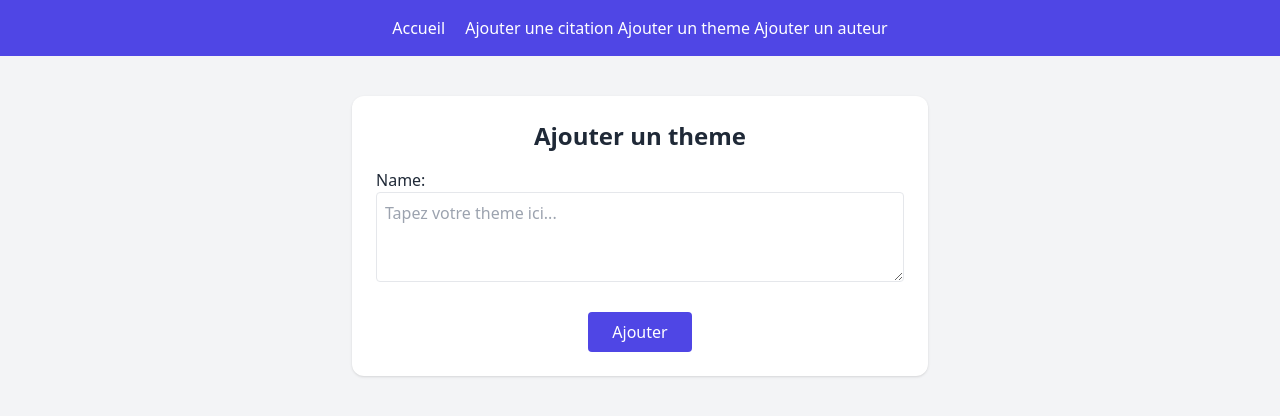
After one commit to rajaonera/citation-generator, a Django app: page /ajouter/theme in a window 1280 px wide. The commit adds this page. Shown: the top 416 px of the page. Run offline with Django 5.2, Linux system fonts and the light colour scheme; some libraries are stand-ins or nearby versions.

Commit message:
CRUD - auteur - theme - citation

```diff
--- /dev/null
+++ b/citations/forms.py
@@ -0,0 +1,40 @@
+from django import forms
+from .models import Citation,Auteur,Theme
+
+class CitationForm(forms.ModelForm):
+    class Meta:
+        model = Citation
+        fields = ['auteur', 'theme', 'citation']
+        widgets = {
+            'citation': forms.Textarea(attrs={
+                'class': 'w-full p-2 border rounded',
+                'rows': 3,
+                'placeholder': 'Tapez votre citation ici...'
+            }),
+            'auteur': forms.Select(attrs={'class': 'w-full p-2 border rounded'}),
+            'theme': forms.Select(attrs={'class': 'w-full p-2 border rounded'}),
+        }
+
+class AuteurForm(forms.ModelForm):
+    class Meta:
+        model = Auteur
+        fields = ['nom']
+        widgets = {
+            'nom': forms.Textarea(attrs={
+                'class': 'w-full p-2 border rounded',
+                'rows': 3,
+                'placeholder': 'Tapez votre nom ici...'
+            }),
+        }
+
+class ThemeForm(forms.ModelForm):
+    class Meta:
+        model = Theme
+        fields = ['name']
+        widgets = {
+            'name': forms.Textarea(attrs={
+                'class': 'w-full p-2 border rounded',
+                'rows': 3,
+                'placeholder': 'Tapez votre theme ici...'
+            }),
+        }
--- /dev/null
+++ b/citations/templates/citations/ajouter_theme.html
@@ -0,0 +1,19 @@
+{% extends "citations/base.html" %}
+
+{% block content %}
+<div class="max-w-xl mx-auto mt-10 bg-white p-6 rounded-xl shadow">
+  <h2 class="text-2xl font-bold mb-4 text-center">Ajouter un theme</h2>
+
+  <form method="post">
+    {% csrf_token %}
+    <div class="space-y-4">
+      {{ form.as_p }}
+    </div>
+    <div class="text-center mt-6">
+      <button type="submit" class="bg-indigo-600 text-white px-6 py-2 rounded hover:bg-indigo-700 transition">
+        Ajouter
+      </button>
+    </div>
+  </form>
+</div>
+{% endblock %}
--- a/citations/templates/citations/aleatoire.html
+++ b/citations/templates/citations/aleatoire.html
@@ -1,4 +1,4 @@
-{% extends "base.html" %}
+{% extends "citations/base.html" %}
 
 {% block content %}
   <div style="text-align:center; margin-top: 50px;">
--- a/citations/templates/citations/base.html
+++ b/citations/templates/citations/base.html
@@ -5,7 +5,16 @@
   <title>Générateur de Citations</title>
   <script src="https://cdn.tailwindcss.com"></script>
 </head>
+<header>
+  <nav class="bg-indigo-600 text-white p-4 text-center">
+  <a href="{% url 'citation_aleatoire' %}" class="mr-4 hover:underline">Accueil</a>
+  <a href="{% url 'ajouter_citation' %}" class="hover:underline">Ajouter une citation</a>
+  <a href="{% url 'ajouter_theme' %}" class="hover:underline">Ajouter un theme</a>
+  <a href="{% url 'ajouter_auteur' %}" class="hover:underline">Ajouter un auteur</a>
+</nav>
+</header>
 <body class="bg-gray-100 text-gray-800">
+
   {% block content %}{% endblock %}
 </body>
 </html>
--- a/citations/urls.py
+++ b/citations/urls.py
@@ -1,6 +1,9 @@
 from django.urls import path
-from .views import citation_aleatoire
+from .views import citation_aleatoire,ajouter_citation,ajouter_theme,ajouter_auteur
 
 urlpatterns = [
     path('', citation_aleatoire, name='citation_aleatoire'),
+    path('ajouter/citation', ajouter_citation, name='ajouter_citation'),
+    path('ajouter/theme', ajouter_theme, name='ajouter_theme'),
+    path('ajouter/auteur', ajouter_auteur, name='ajouter_auteur'),
 ]
--- a/citations/views.py
+++ b/citations/views.py
@@ -1,8 +1,42 @@
 import random
 from django.shortcuts import render
 from .models import Citation
+from .forms import CitationForm,ThemeForm,AuteurForm
 
 def citation_aleatoire(request):
     citations = Citation.objects.all()
     citation = random.choice(citations) if citations else None
     return render(request, 'citations/aleatoire.html', {'citation': citation})
+
+def ajouter_citation(request):
+    if request.method == 'POST':
+        form = CitationForm(request.POST)
+        if form.is_valid():
+            form.save()
+            return redirect('citation_aleatoire')  # ou une page de confirmation
+    else:
+        form = CitationForm()
+
+    return render(request, 'citations/ajouter_citation.html', {'form': form})
+
+def ajouter_theme(request):
+    if request.method == 'POST':
+        form = ThemeForm(request.POST)
+        if form.is_valid():
+            form.save()
+            return redirect('citation_aleatoire')  # ou une page de confirmation
+    else:
+        form = ThemeForm()
+
+    return render(request, 'citations/ajouter_theme.html', {'form': form})
+
+def ajouter_auteur(request):
+    if request.method == 'POST':
+        form = AuteurForm(request.POST)
+        if form.is_valid():
+            form.save()
+            return redirect('citation_aleatoire')  # ou une page de confirmation
+    else:
+        form = AuteurForm()
+
+    return render(request, 'citations/ajouter_auteur.html', {'form': form})
```
Also changed, not shown: citations/models/commentaire.py (added, +11 -0 lines), citations/templates/citations/ajouter_auteur.html (added, +19 -0 lines), citations/templates/citations/ajouter_citation.html (added, +19 -0 lines), db.sqlite3.
